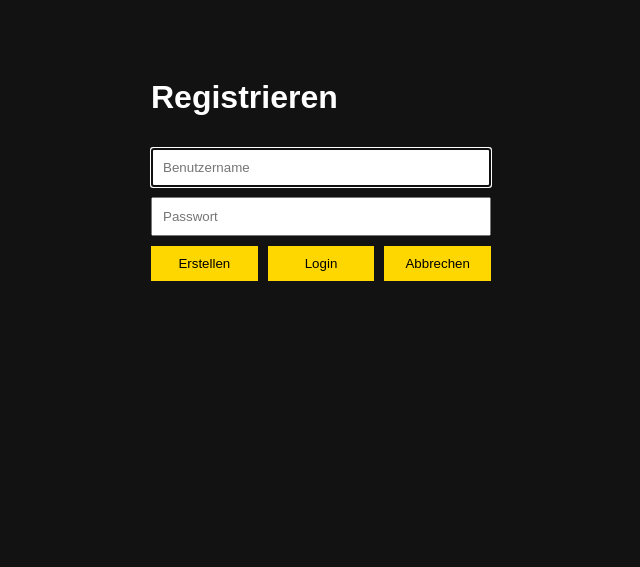
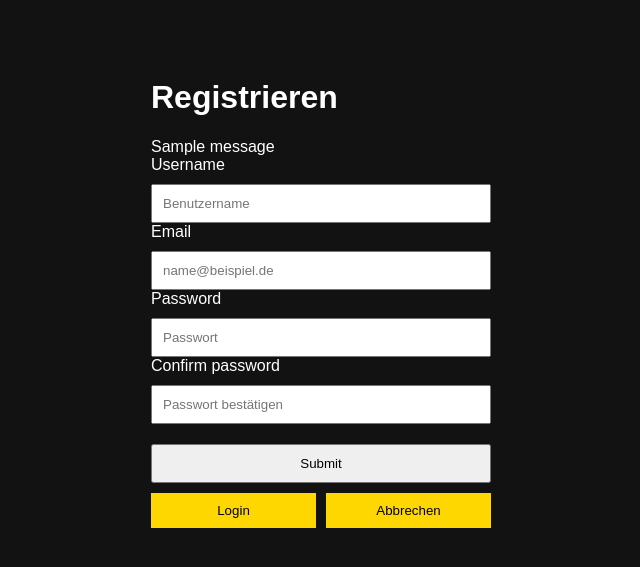
Before and after one commit to sbknfdyd6d-design/MeetUP, a Flask app: template templates/register.html in a window 1280 px wide. Shown: the top 567 px of the page, without its empty margins (319-959 px from the left). Run offline with Flask 3, Linux system fonts and the light colour scheme; the template is opened without the code that fills it: most values are stand-ins (such as "Sample title", 1, 10 or a date in 2020); one stand-in notice (Sample message) is shown; form fields are guessed from the names that the template uses.

Commit message:
Add files via upload

```diff
--- a/templates/chat.html
+++ b/templates/chat.html
@@ -10,7 +10,7 @@
 
 <div class="container">
     <h1>Gruppenchat</h1>
-    <p style="color: gold;">Eingeloggt als <strong>{{ username }}</strong></p>
+    <p style="color: gold;">Eingeloggt als <strong>{{ current_user.username }}</strong></p>
 
     <form method="POST">
         <input name="text" placeholder="Nachricht" required>
--- a/templates/register.html
+++ b/templates/register.html
@@ -2,7 +2,7 @@
 <html lang="de">
 <head>
     <meta charset="UTF-8">
-    <title>Registrieren – MeetUP</title>
+    <title>{{ title }} – MeetUP</title>
     <link rel="stylesheet" href="{{ url_for('static', filename='style.css') }}">
     <link rel="icon" href="{{ url_for('static', filename='MeetUpLogo.png') }}">
 </head>
@@ -11,15 +11,59 @@
 <div class="container-small">
     <h1>Registrieren</h1>
 
-    {% if error %}
-        <p style="color: salmon;">{{ error }}</p>
-    {% endif %}
+    {% with messages = get_flashed_messages(with_categories=true) %}
+        {% if messages %}
+            {% for category, message in messages %}
+                <div class="alert alert-{{ category }}">{{ message }}</div>
+            {% endfor %}
+        {% endif %}
+    {% endwith %}
 
     <form method="POST">
-        <input type="text" name="username" placeholder="Benutzername" required autofocus>
-        <input type="password" name="password" placeholder="Passwort" required>
+        {{ form.hidden_tag() }}
+
+        <div>
+            {{ form.username.label }}
+            {{ form.username(placeholder="Benutzername") }}
+            {% if form.username.errors %}
+                {% for error in form.username.errors %}
+                    <span class="field-error">{{ error }}</span>
+                {% endfor %}
+            {% endif %}
+        </div>
+
+        <div>
+            {{ form.email.label }}
+            {{ form.email(placeholder="name@beispiel.de") }}
+            {% if form.email.errors %}
+                {% for error in form.email.errors %}
+                    <span class="field-error">{{ error }}</span>
+                {% endfor %}
+            {% endif %}
+        </div>
+
+        <div>
+            {{ form.password.label }}
+            {{ form.password(placeholder="Passwort") }}
+            {% if form.password.errors %}
+                {% for error in form.password.errors %}
+                    <span class="field-error">{{ error }}</span>
+                {% endfor %}
+            {% endif %}
+        </div>
+
+        <div>
+            {{ form.confirm_password.label }}
+            {{ form.confirm_password(placeholder="Passwort bestätigen") }}
+            {% if form.confirm_password.errors %}
+                {% for error in form.confirm_password.errors %}
+                    <span class="field-error">{{ error }}</span>
+                {% endfor %}
+            {% endif %}
+        </div>
+
         <div class="button-row">
-            <button class="but" type="submit">Erstellen</button>
+            {{ form.submit(class="but") }}
             <a href="{{ url_for('login') }}"><button class="but" type="button">Login</button></a>
             <a href="{{ url_for('index') }}"><button class="but" type="button">Abbrechen</button></a>
         </div>
```
Also changed, not shown: templates/create_event.html (+9 -4 lines), templates/events.html (+9 -7 lines), templates/index.html (+11 -3 lines), templates/login.html (+35 -7 lines).
